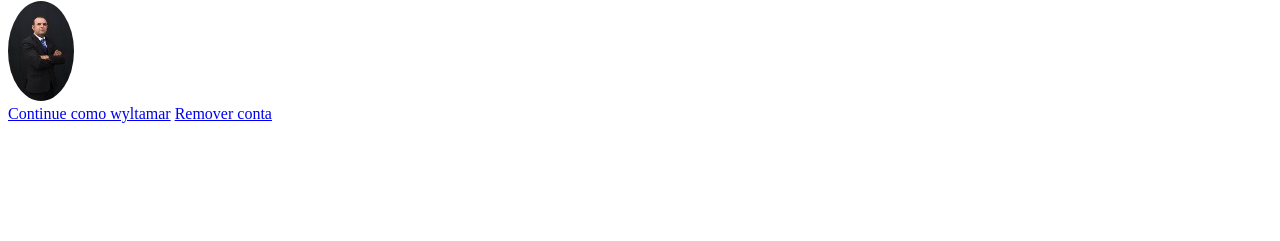
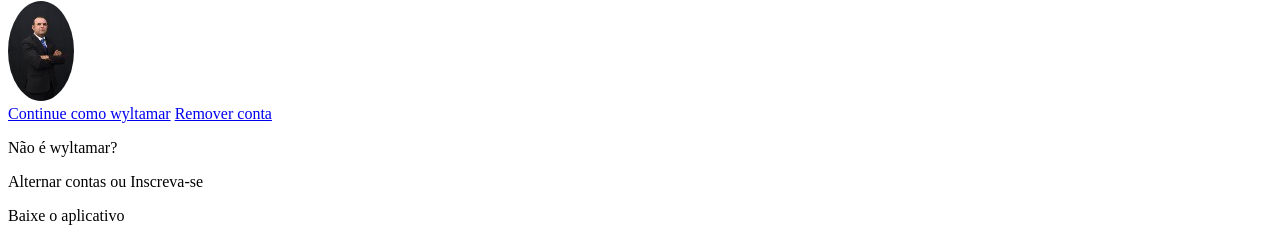
Before and after one commit to wyltamar/pagina_inicial_instagram, a plain HTML site: page index.html in a window 1280 px wide. Shown: the part 2214-2455 px from the top of the page. Before the commit the page ends 2345 px from the top, so only its background shows below. Drawn offline with Linux system fonts and the light colour scheme.

Commit message:
aula 2 termino da estutura da página

```diff
--- a/index.html
+++ b/index.html
@@ -10,7 +10,7 @@
 
 <body>
   <div class="instagram-wrapper">
-    <div class="instagram-fone">
+    <div class="instagram-phone">
       <img src="./img/instagram-celular.png" alt="celular">
     </div>
     <div class="instagram-continue">
@@ -22,6 +22,22 @@
         <a href="#" class="instagram-login">Continue como wyltamar</a>
         <a href="#" class="instagran-logout">Remover conta</a>
       </div>
+      <div class="group">
+        <p class="not-account">Não é wyltamar?</p>
+        <p class="notaccount">
+          <span class="link-blue">Alternar contas</span>
+          ou
+          <span class="link-blue">Inscreva-se</span>
+        </p>
+
+      </div>
+      <div class="get-the-app">
+        <p class="get-app">Baixe o aplicativo</p>
+        <div class="dawnload">
+          <a href="#" class="app-download"></a>
+          <a href="#" class="app-download"></a>
+        </div>
+      </div>
     </div>
   </div>
 </body>
```
